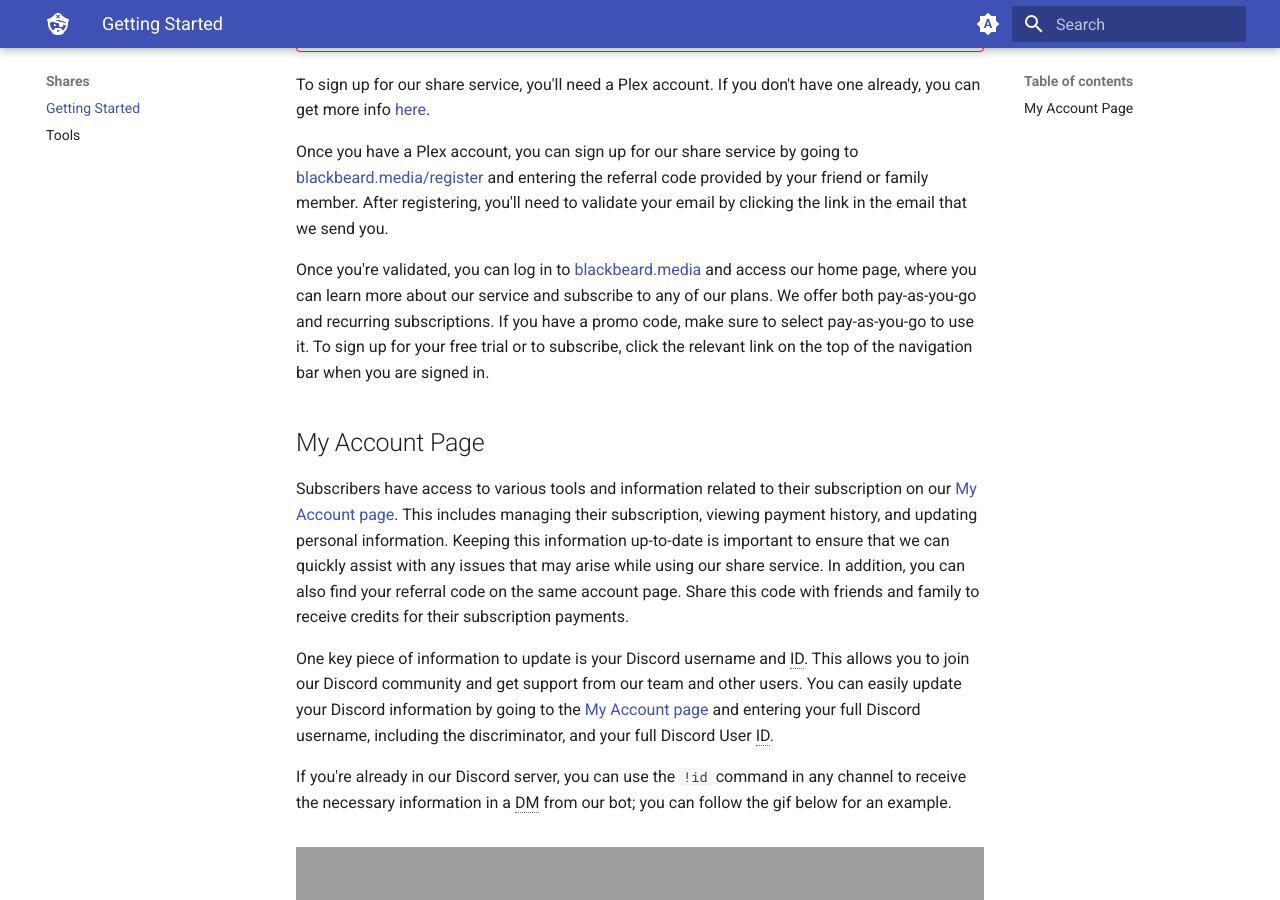
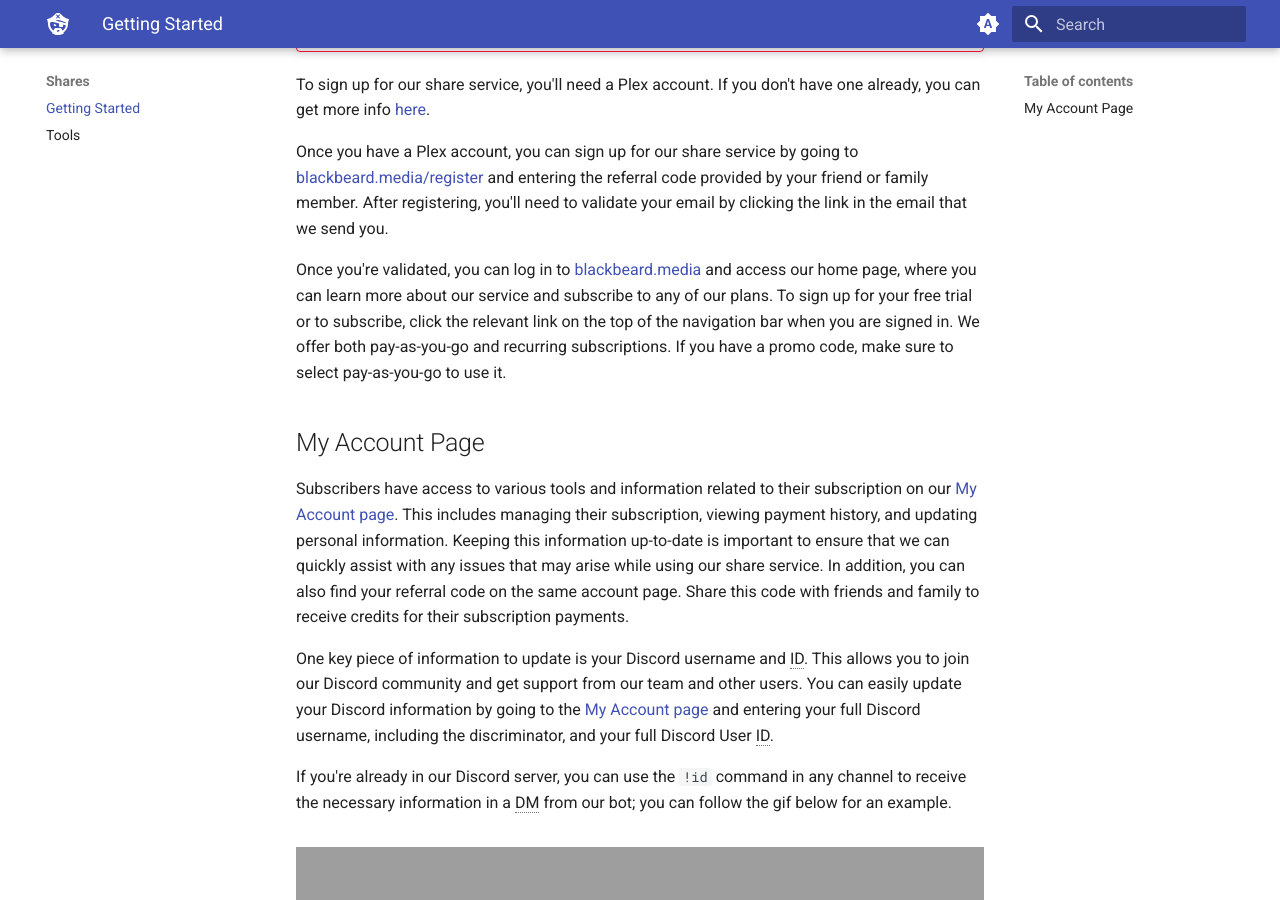
Before and after one commit to neomedia6989/docs-2, an MkDocs documentation site: the page built from docs/shares/getting-started.md, in a window 1280 px wide and 900 px high, scrolled down 320 px. Built offline with MkDocs 1.6.1 and Material for MkDocs 9.7.7, drawn with Linux system fonts in a browser that asks for light colours.

Commit message:
Update getting-started.md

```diff
--- a/docs/shares/getting-started.md
+++ b/docs/shares/getting-started.md
@@ -8,7 +8,7 @@
 
 Once you have a Plex account, you can sign up for our share service by going to [blackbeard.media/register](https://blackbeard.media/register) and entering the referral code provided by your friend or family member. After registering, you'll need to validate your email by clicking the link in the email that we send you.
 
-Once you're validated, you can log in to [blackbeard.media](https://blackbeard.media) and access our home page, where you can learn more about our service and subscribe to any of our plans. We offer both pay-as-you-go and recurring subscriptions. If you have a promo code, make sure to select pay-as-you-go to use it. To sign up for your free trial or to subscribe, click the relevant link on the top of the navigation bar when you are signed in.
+Once you're validated, you can log in to [blackbeard.media](https://blackbeard.media) and access our home page, where you can learn more about our service and subscribe to any of our plans. To sign up for your free trial or to subscribe, click the relevant link on the top of the navigation bar when you are signed in. We offer both pay-as-you-go and recurring subscriptions. If you have a promo code, make sure to select pay-as-you-go to use it.
 
 ## My Account Page
 
```
